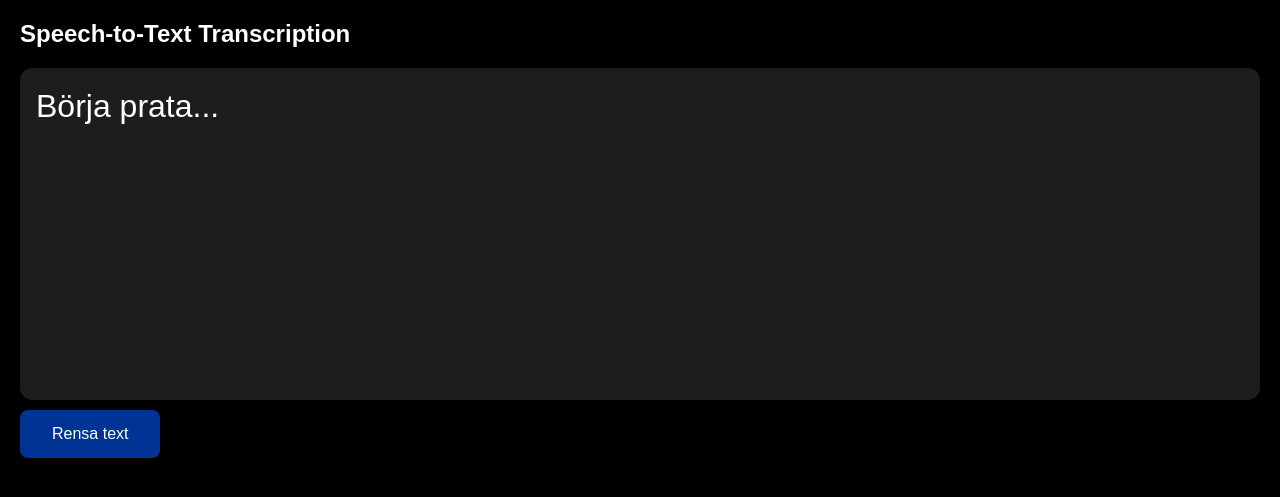
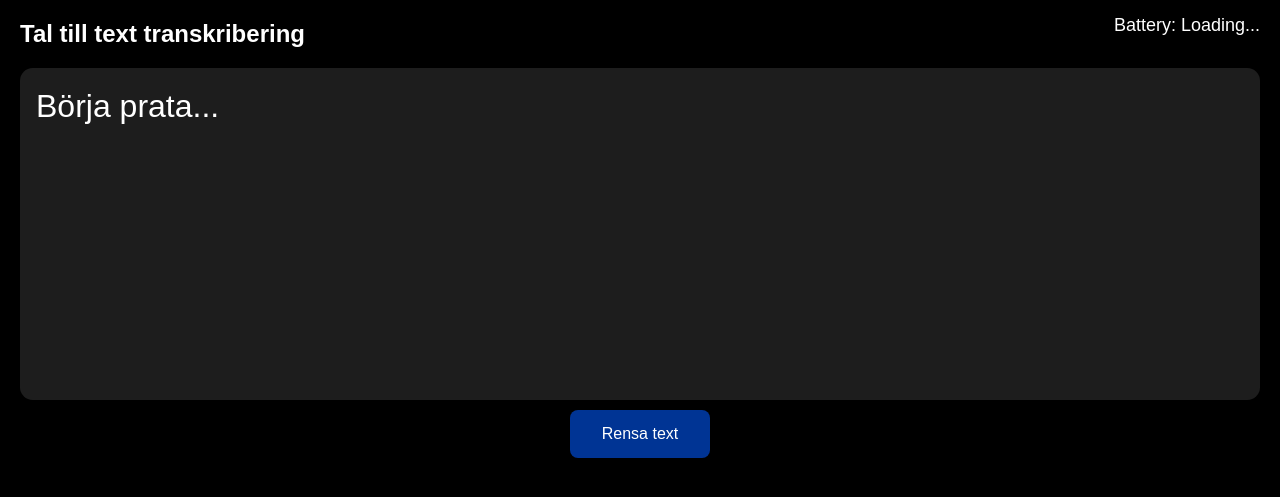
Before and after one commit to Danster2020/speech_to_text, a Flask app: page / in a window 1280 px wide. Shown: the top 497 px of the page. Run offline with Flask 3, Linux system fonts and the light colour scheme; some libraries are stand-ins or nearby versions.

Commit message:
updated port and added battery percentage

```diff
--- a/app.py
+++ b/app.py
@@ -56,4 +56,4 @@ if __name__ == "__main__":
 
     threading.Thread(target=transcribe_audio,
                      args=(args,), daemon=True).start()
-    socketio.run(app, host="0.0.0.0", port=5000)
+    socketio.run(app, host="0.0.0.0", port=5002)
--- a/static/css/style.css
+++ b/static/css/style.css
@@ -31,7 +31,8 @@ button {
 }
 
 footer {
-    flex: auto;
+    display: flex;
+    flex-direction: column;
     align-items: center;
 }
 
--- a/templates/index.html
+++ b/templates/index.html
@@ -6,10 +6,23 @@
     <meta name="viewport" content="width=device-width, initial-scale=1.0">
     <title>Speech-to-Text Transcription</title>
     <link rel="stylesheet" href="{{ url_for('static', filename='css/style.css') }}">
+    <style>
+        /* Styling for battery percentage display */
+        #battery-status {
+            position: fixed;
+            top: 10px;
+            right: 10px;
+            font-size: 18px;
+            background-color: rgba(0, 0, 0, 0.7);
+            color: white;
+            padding: 5px 10px;
+            border-radius: 5px;
+        }
+    </style>
 </head>
 
 <body>
-    <h2>Speech-to-Text Transcription</h2>
+    <h2>Tal till text transkribering</h2>
 
     <div id="partial-transcription" class="transcription-partial"></div> <!-- New div for partial transcription -->
     <div id="transcription">Börja prata...</div> <!-- Final transcription results -->
@@ -18,8 +31,33 @@
         <button onclick="clearText()">Rensa text</button>
     </footer>
 
+    <!-- Battery percentage display -->
+    <div id="battery-status">Battery: Loading...</div>
+
     <script src="https://cdnjs.cloudflare.com/ajax/libs/socket.io/4.0.1/socket.io.min.js"></script>
     <script src="{{ url_for('static', filename='js/app.js') }}"></script>
+
+    <script>
+        // Function to get the battery percentage
+        function updateBatteryStatus() {
+            if (navigator.getBattery) {
+                navigator.getBattery().then(function (battery) {
+                    const batteryStatus = document.getElementById('battery-status');
+                    batteryStatus.innerText = `Battery: ${Math.round(battery.level * 100)}%`;
+
+                    // Update when battery status changes
+                    battery.addEventListener('levelchange', function () {
+                        batteryStatus.innerText = `Battery: ${Math.round(battery.level * 100)}%`;
+                    });
+                });
+            } else {
+                console.log('Battery API is not supported by this browser.');
+            }
+        }
+
+        // Call the function to update battery status on page load
+        window.onload = updateBatteryStatus;
+    </script>
 </body>
 
 </html>
```
